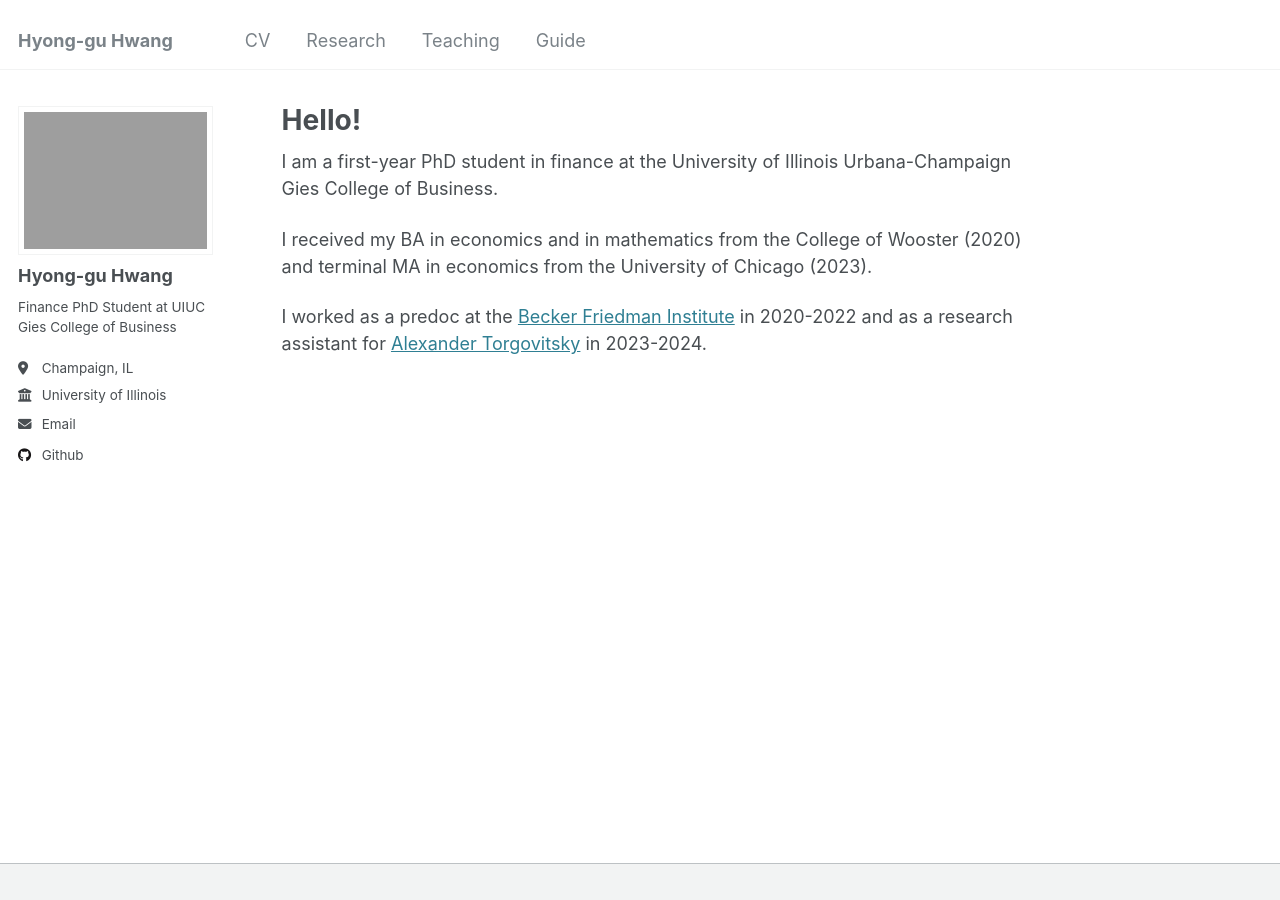
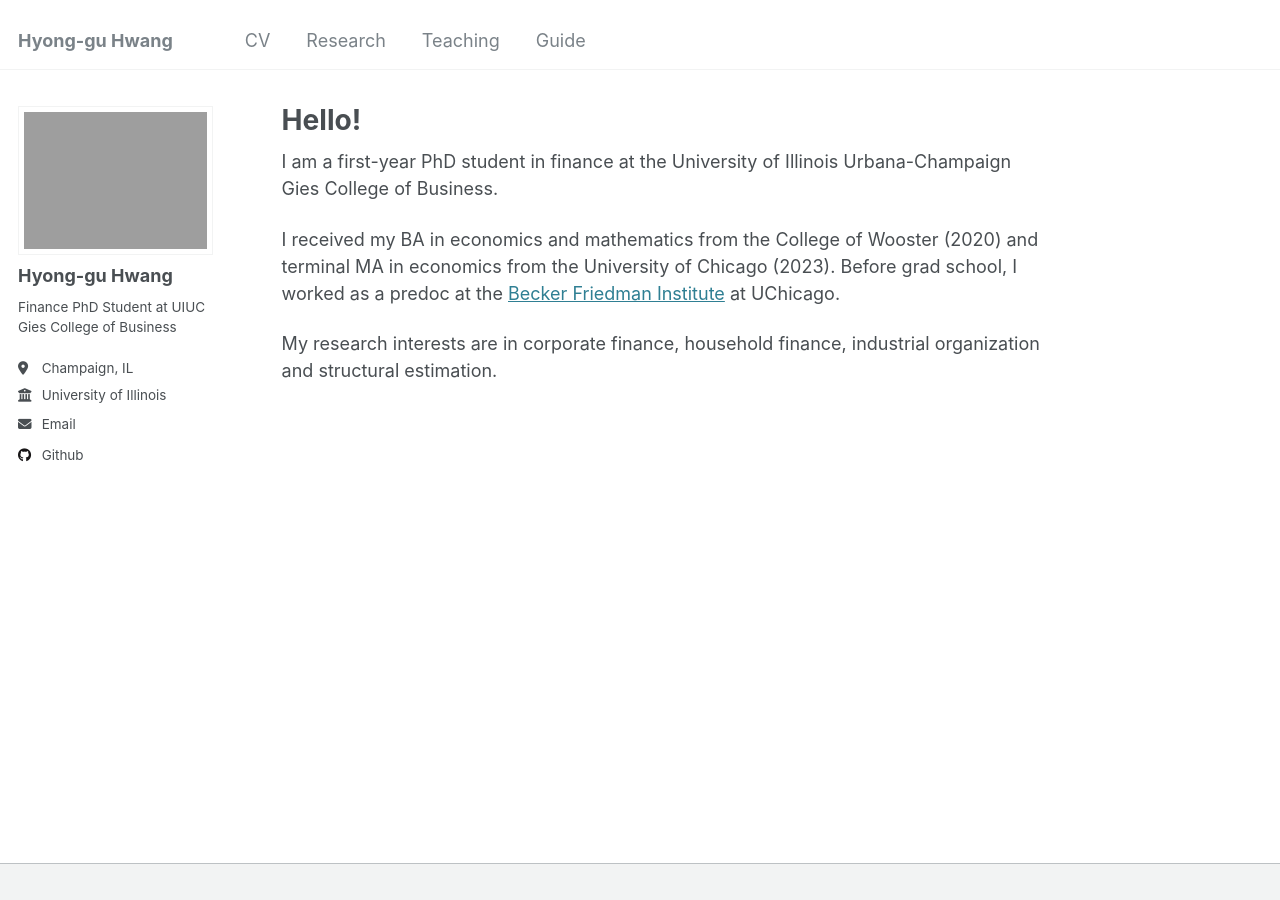
Before and after one commit to hyonggu-hwang/hyonggu-hwang.github.io, a Jekyll site: the page built from _pages/about.md, in a window 1280 px wide. Built offline with Jekyll 4.4.1, drawn with Linux system fonts in a browser that asks for light colours; part of the change alters nothing that is shown.

Commit message:
remove (seemingly) useless lines in yml

```diff
--- a/_config.yml
+++ b/_config.yml
@@ -29,50 +29,10 @@ author:
   email            : "hyonggu2@illinois.edu"
 
   # Academic websites
-  arxiv            : # URL - Update with the correct link to your profile
   googlescholar    : #"https://scholar.google.com/citations?user=PS_CX0AAAAAJ"
 
   # Repositories and software development
-  bitbucket        : # Username - Update with your username on the site
-  codepen          : # Username
-  dribbble         : # Username
   github           : "hyonggu"
-  kaggle           : # Username
-  stackoverflow    : # User number or user number and name (i.e., use "1" or "1/jeff-atwood")
-
-  # Social media
-  facebook         : # Username
-  flickr           : # Username
-  foursquare       : # Username
-  goodreads        : # Username
-  google_plus      : # Username
-  keybase          : # Username
-  instagram        : # Username
-  lastfm           : # Username
-  linkedin         : # Username
-  mastodon         : # URL
-  medium           : # URL
-  pinterest        : # Username
-  soundcloud       : # Username
-  steam            : # Username
-  telegram         : # URL
-  tumblr           : # Username
-  twitter          : # Username for X / Twitter
-  vine             : # Username
-  weibo            : # Username
-  wikipedia        : # Username
-  xing             : # Username
-  youtube          : # Username
-  zhihu            : # Username
-
-# Publication Category - The following the list of publication categories and their headings
-publication_category:
-  books:
-    title: 'Books'
-  manuscripts:
-    title: 'Journal Articles'
-  conferences:
-    title: 'Conference Papers'
 
 # Site Settings
 teaser                   :  # filename of teaser fallback teaser image placed in /images/, .e.g. "500x300.png"
@@ -111,34 +71,11 @@ atom_feed:
   hide                   : true     # change to true to hide the RSS feed in the footer
   path                   : # blank (default) uses feed.xml
 
-
-# SEO Related
-google_site_verification :
-bing_site_verification   :
-alexa_site_verification  :
-yandex_site_verification :
-
-
-# Social Sharing
-facebook:
-  username               :
-  app_id                 :
-  publisher              :
-og_image                 :  # Open Graph/Twitter default site image
-# For specifying social profiles
-# - https://developers.google.com/structured-data/customize/social-profiles
-social:
-  type                   : # Person or Organization (defaults to Person)
-  name                   : # If the user or organization name differs from the site's name
-  links: # An array of links to social media profiles
-
-
 # Analytics
 analytics:
   provider               :  "false" # false (default), "google", "google-universal", "google-analytics-4", "custom"
   google:
     tracking_id          :
-
 
 # Reading Files
 include:
@@ -207,7 +144,7 @@ collections:
   publications:
     output: true
     permalink: /:collection/:path/
-  portfolio:
+  research:
     output: true
     permalink: /:collection/:path/
   talks:
@@ -253,10 +190,10 @@ defaults:
       author_profile: true
       share: true
       comments: true
-  # _portfolio
+  # _research
   - scope:
       path: ""
-      type: portfolio
+      type: research
     values:
       layout: single
       author_profile: true
--- a/_pages/about.md
+++ b/_pages/about.md
@@ -9,6 +9,6 @@ redirect_from:
 
 I am a first-year PhD student in finance at the University of Illinois Urbana-Champaign Gies College of Business.
 
-I received my BA in economics and in mathematics from the College of Wooster (2020) and terminal MA in economics from the University of Chicago (2023).
+I received my BA in economics and mathematics from the College of Wooster (2020) and terminal MA in economics from the University of Chicago (2023). Before grad school, I worked as a predoc at the [Becker Friedman Institute](http://bfi.uchicago.edu) at UChicago.
 
-I worked as a predoc at the [Becker Friedman Institute](http://bfi.uchicago.edu) in 2020-2022 and as a research assistant for [Alexander Torgovitsky](https://a-torgovitsky.github.io) in 2023-2024.
+My research interests are in corporate finance, household finance, industrial organization and structural estimation.
--- a/_sass/_sidebar.scss
+++ b/_sass/_sidebar.scss
@@ -81,7 +81,7 @@
   vertical-align: top;
   width: 36px;
   // set width only, for non-square avatars
-   height: 36px;
+  height: 36px;
 
   @include breakpoint($large) {
     display: block;
```
